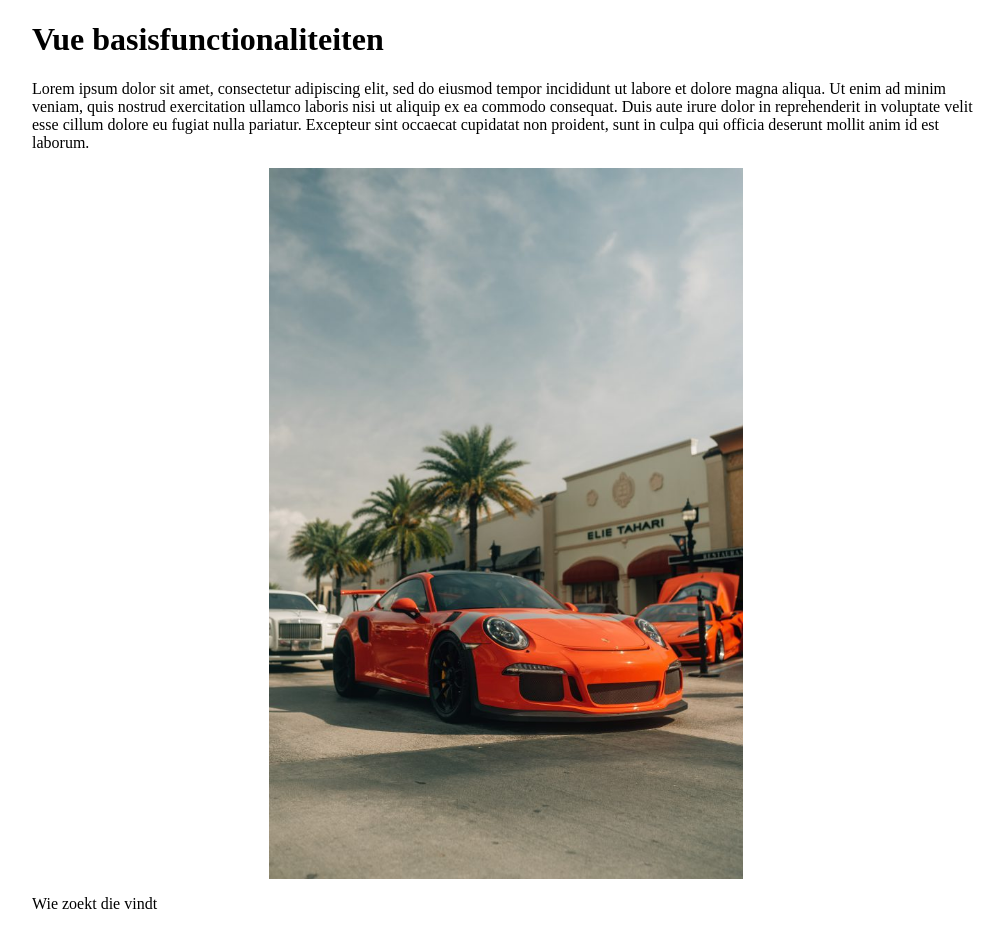
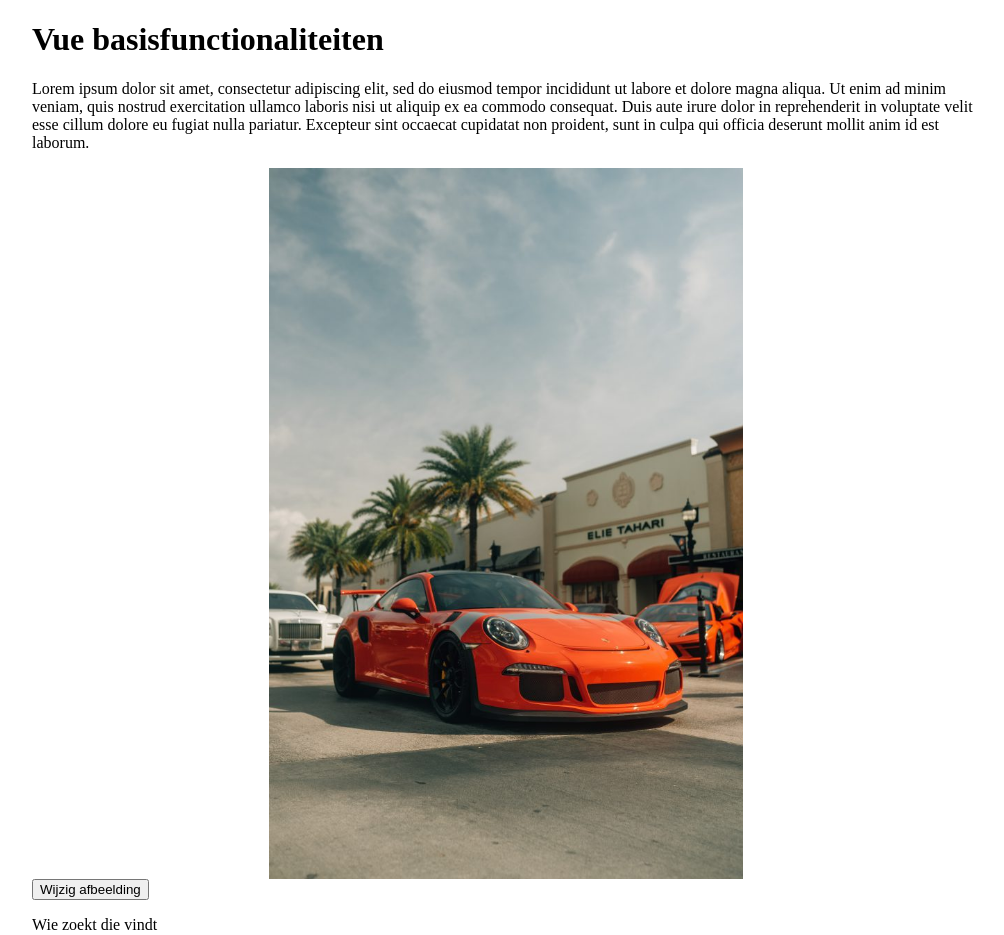
Before and after one commit to robinbraibantpxl/vue-basisfunctionaliteiten, a Vue app: page / in a window 1280 px wide. Shown: the top 935 px of the page, without its empty margins (134-1138 px from the left). Built offline with nearby package versions, Linux system fonts and the light colour scheme.

Commit message:
solution

```diff
--- a/src/App.vue
+++ b/src/App.vue
@@ -8,8 +8,6 @@ export default {
       fullName: "Robin Braibant",
       age: 39,
       url: 'https://vuejs.org',
-
-      //Variabele die de display eigenschap gaat bijhouden
       visibility: 'display: none'
     }
   },
@@ -25,15 +23,16 @@ export default {
     showRandomNumber() {
       return Math.random();
     },
-
-    //Methode om de button weer te geven
     showButton() {
       this.visibility = ""
     },
-
-    //Methode om de button weer te geven
     hideButton() {
       this.visibility = "display: none"
+    },
+
+    //Methode om afbeelding te wijzigen
+    changeImage(path) {
+      this.baseImage = path;
     }
   }
 }
@@ -44,15 +43,16 @@ export default {
     <h1>{{ titel }}</h1>
     <p>{{ intro }}</p>
 
-
     <picture>
       <img class="main-image" v-bind:src="baseImage" v-on:click="showButton()">
     </picture>
-    <!-- We binden het style attribuut aan een variabele waarbij we de display eigenschap op none zetten. -->
     <button v-bind:style="visibility" v-on:click="hideButton()">Verberg mij</button>
 
+    <!-- De button met het pad naar de afbeelding, ook weer zonder @ omdat de string letterlijk wordt doorgegeven -->
+    <button v-on:click="changeImage('src/assets/barcelona.jpg')">Wijzig afbeelding</button>
 
     <p>{{ changeText() }}</p>
+
     <h2 v-on:click="age++">{{ fullName }}</h2>
     <p>{{ age }}</p>
     <p>{{ age + 5 }}</p>
```
Also changed, not shown: 1 other file (tests, documents, lock files or other folders).
